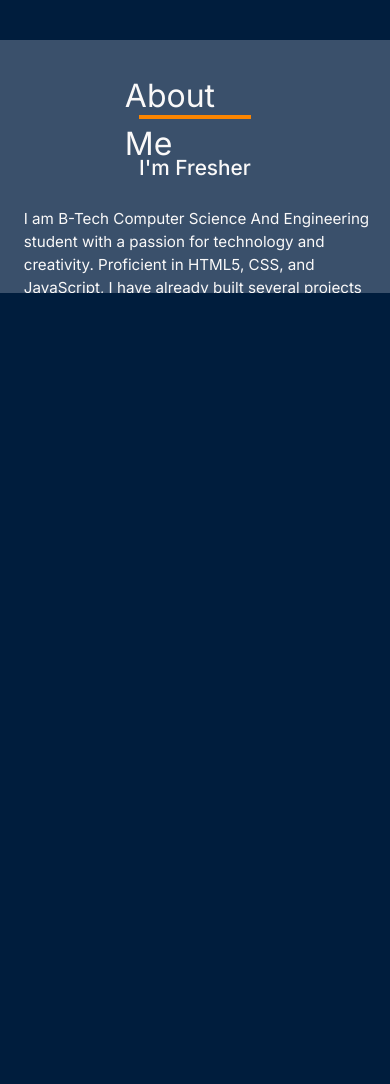
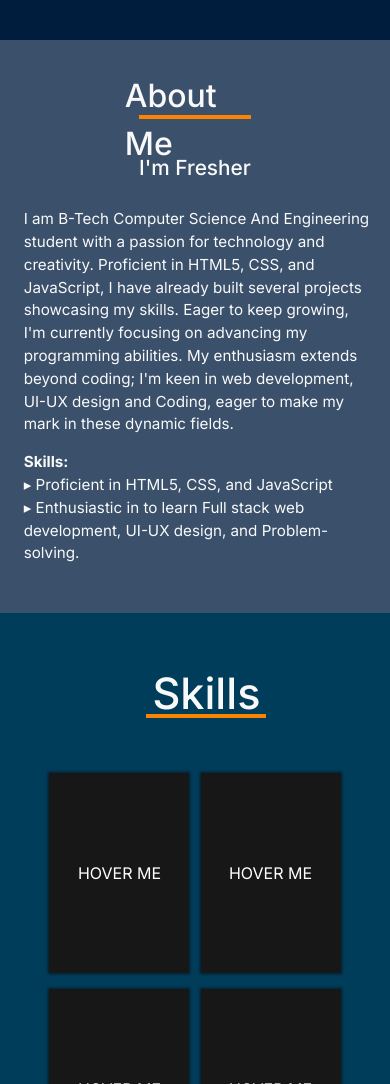
Before and after one commit to errishi/portfolio-profile, a website: page Home/index.html in a window 390 px wide. Shown: the part 916-2000 px from the top of the page. Before the commit the page ends 1209 px from the top, so only its background shows below. Drawn offline with Linux system fonts and the light colour scheme; a web font is replaced by a local one.

Commit message:
Skill section added

```diff
--- a/Home/custCSS.css
+++ b/Home/custCSS.css
@@ -192,7 +192,7 @@ nav i {
         margin-right: 1.5em;
     }
 
-    .mobile-logo{
+    .mobile-logo {
         position: absolute;
     }
 }
@@ -231,13 +231,13 @@ nav i {
     font-family: var(--primary-font);
 }
 
-.role h1{
+.role h1 {
     color: #fc6d6d;
     font-weight: 500;
     position: relative;
 }
 
-.role h1::after{
+.role h1::after {
     content: " ";
     position: absolute;
     left: 0;
@@ -248,8 +248,8 @@ nav i {
     animation: typing 1.5s steps(19) infinite;
 }
 
-@keyframes typing{
-    100%{
+@keyframes typing {
+    100% {
         left: 100%;
         margin: 0 -35px 0 -35px;
     }
@@ -292,10 +292,6 @@ nav i {
         font-size: 3em;
     }
 
-    .role h1::after{
-
-    }
-
     .social-media {
         margin-top: 2em;
         margin-bottom: 2em;
@@ -307,6 +303,7 @@ nav i {
 }
 
 @media (max-width: 640px) {
+
     .content,
     .image {
         width: 100%;
@@ -334,8 +331,8 @@ nav i {
         row-gap: 1em;
     }
 
-    @keyframes typing{
-        100%{
+    @keyframes typing {
+        100% {
             left: 116%;
             margin: 0 -35px 0 -35px;
         }
@@ -703,6 +700,7 @@ ul {
 .heading {
     position: absolute;
     font-size: 2em;
+    font-weight: 500;
 }
 
 .heading-arrow {
@@ -723,3 +721,180 @@ ul {
 .para-content-heading {
     margin-top: 1em;
 }
+
+/* --------------------------------------------Skill Section---------------------------- */
+
+.skill-box {
+    width: 100%;
+    height: 100%;
+    color: var(--text-color);
+    background-color: #003d5b;
+    margin: 2em 0 2em 0;
+    padding: 3em;
+    display: flex;
+    justify-content: space-between;
+    flex-direction: column;
+    row-gap: 4em;
+}
+
+.arrow {
+    width: 5em;
+    height: 4px;
+    background-color: #fb8500;
+    position: relative;
+    margin: 2.5em 0 0 7.7em;
+    display: flex;
+    left: 17em;
+}
+
+.skill-heading {
+    position: absolute;
+    left: 46%;
+}
+
+.skill-header {
+    font-weight: 500;
+    font-size: 1.5em;
+}
+
+.card {
+    width: 190px;
+    height: 254px;
+    background: #171717;
+    display: flex;
+    justify-content: center;
+    align-items: center;
+    overflow: hidden;
+    position: relative;
+    box-shadow: 0px 0px 3px 1px #00000088;
+    cursor: pointer;
+}
+
+.card .card-content {
+    border-radius: 5px;
+    background: #171717;
+    width: 186px;
+    height: 250px;
+    z-index: 1;
+    padding: 20px;
+    color: white;
+    display: flex;
+    justify-content: center;
+    align-items: center;
+}
+
+.card-content::before {
+    opacity: 0;
+    transition: opacity 300ms;
+    content: " ";
+    display: block;
+    background: white;
+    width: 5px;
+    height: 50px;
+    position: absolute;
+    filter: blur(50px);
+    overflow: hidden;
+}
+
+.card:hover .card-content::before {
+    opacity: 1;
+}
+
+.card::before {
+    opacity: 0;
+    content: " ";
+    position: absolute;
+    display: block;
+    width: 80px;
+    height: 360px;
+    background: linear-gradient(#ff2288, #387ef0);
+    transition: opacity 300ms;
+    animation: rotation_9018 8000ms infinite linear;
+    animation-play-state: paused;
+}
+
+.card:hover::before {
+    opacity: 1;
+    animation-play-state: running;
+}
+
+.card::after {
+    position: absolute;
+    content: " ";
+    display: block;
+    width: 250px;
+    height: 360px;
+    background: #17171733;
+    backdrop-filter: blur(50px);
+}
+
+@keyframes rotation_9018 {
+    0% {
+        transform: rotate(0deg);
+    }
+
+    100% {
+        transform: rotate(360deg);
+    }
+}
+
+.Card-box {
+    display: flex;
+    justify-content: space-evenly;
+    flex-wrap: wrap;
+    row-gap: 3em;
+}
+
+
+/* ----------------------------------Responsive Skill section------------------------- */
+
+@media (max-width: 640px) {
+    .skill-box {
+        margin-top: 20em;
+        flex-direction: column;
+        row-gap: 7em;
+    }
+
+    .skill-heading {
+        position: relative;
+        top: 0em;
+        left: 0.58em;
+        font-size: 1.8em;
+    }
+
+    .skill-header {
+        margin-left: -0.9em;
+    }
+
+    .arrow {
+        display: flex;
+        align-items: center;
+        justify-content: center;
+        margin-top: -11.5em;
+        margin-left: -12em;
+        right: 7em;
+        top: 11em;
+    }
+
+    .Card-box {
+        row-gap: 2em;
+        column-gap: 1em;
+    }
+
+    .card {
+        width: 150px;
+        height: 200px;
+    }
+}
+
+@media (min-width: 380px) and (max-width: 640px) {
+    .Card-box {
+        row-gap: 1em;
+        column-gap: 0.6em;
+    }
+
+    .card {
+        width: 140px;
+        height: 200px;
+    }
+}
--- a/Home/index.html
+++ b/Home/index.html
@@ -35,8 +35,9 @@
                     </label>
 
                     <a href="#home" class="home-link">Home</a>
+                    <a href="#about">About Me</a>
+                    <a href="#skill">Skills</a>
                     <a href="#project">Projects</a>
-                    <a href="#about">About Me</a>
                     <a href="#contact">Contact</a>
 
                     <button class="button">
@@ -134,7 +135,8 @@
                 </div>
                 <span class="about-section-arrow"></span>
                 <div class="about-me">
-                    <p class="para-content">I am B-Tech Computer Science And Engineering student with a passion for technology and
+                    <p class="para-content">I am B-Tech Computer Science And Engineering student with a passion for
+                        technology and
                         creativity. Proficient in HTML5, CSS, and JavaScript, I have already built several projects
                         showcasing my skills. Eager to keep growing, I'm currently focusing on advancing my programming
                         abilities. My enthusiasm extends beyond coding; I'm keen in web development, UI-UX design and
@@ -149,6 +151,39 @@
                 </div>
             </div>
         </div>
+
+        <!-- -------------------------------------------Skill Section------------------------- -->
+
+        <div class="skill-box">
+            <div id="skill" class="skill-header">
+                <h1 class="heading skill-heading">Skills</h1>
+                <span class="arrow"></span>
+            </div>
+
+            <div class="Card-box">
+                <div class="card" id="card">
+                    <div class="card-content">
+                        <span>HOVER ME</span>
+                    </div>
+                </div>
+                <div class="card" id="card">
+                    <div class="card-content">
+                        <span>HOVER ME</span>
+                    </div>
+                </div>
+                <div class="card" id="card">
+                    <div class="card-content">
+                        <span>HOVER ME</span>
+                    </div>
+                </div>
+                <div class="card" id="card">
+                    <div class="card-content">
+                        <span>HOVER ME</span>
+                    </div>
+                </div>
+            </div>
+
+        </div>
     </div>
 
     <script src="script.js"></script>
```
